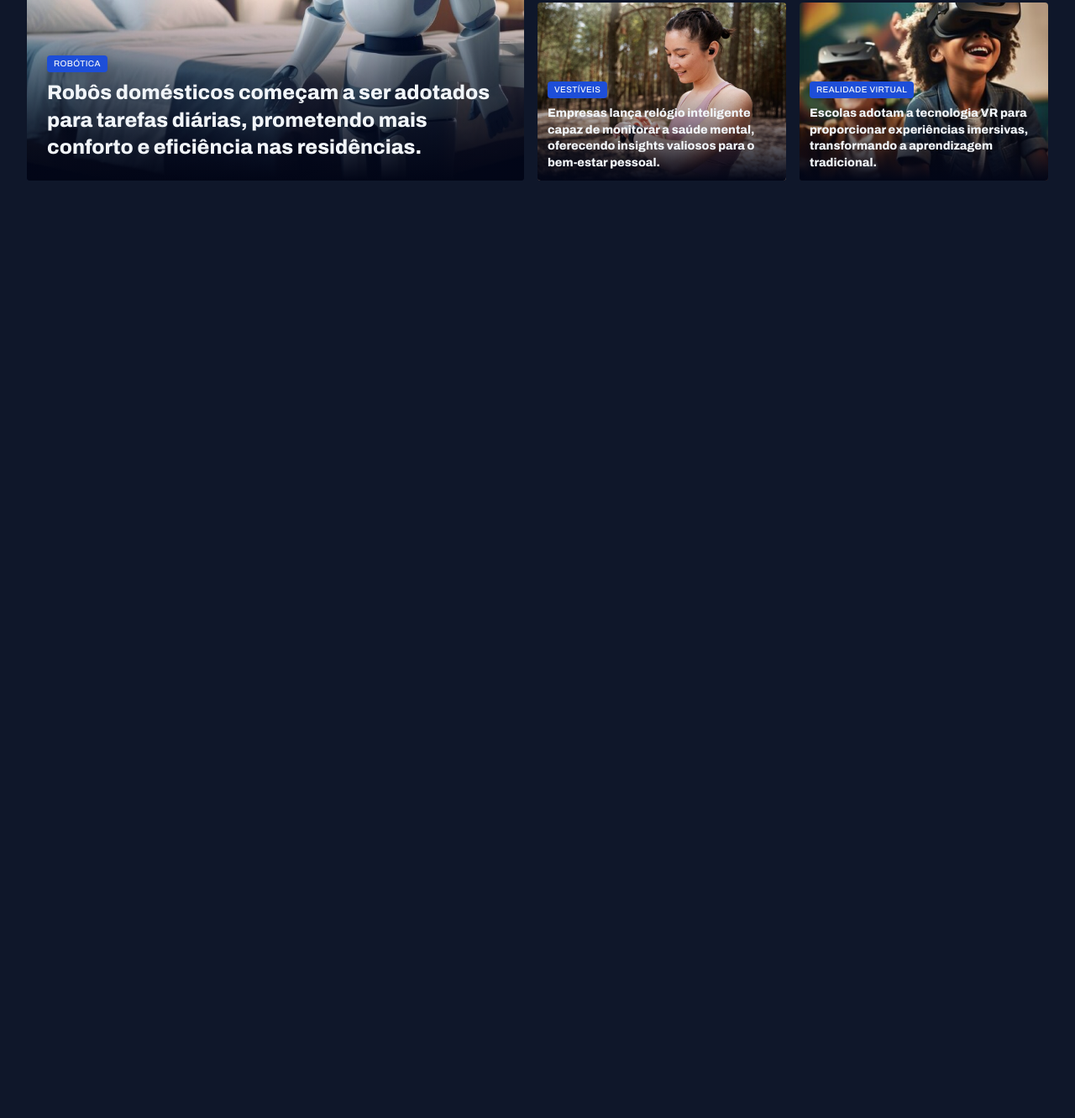
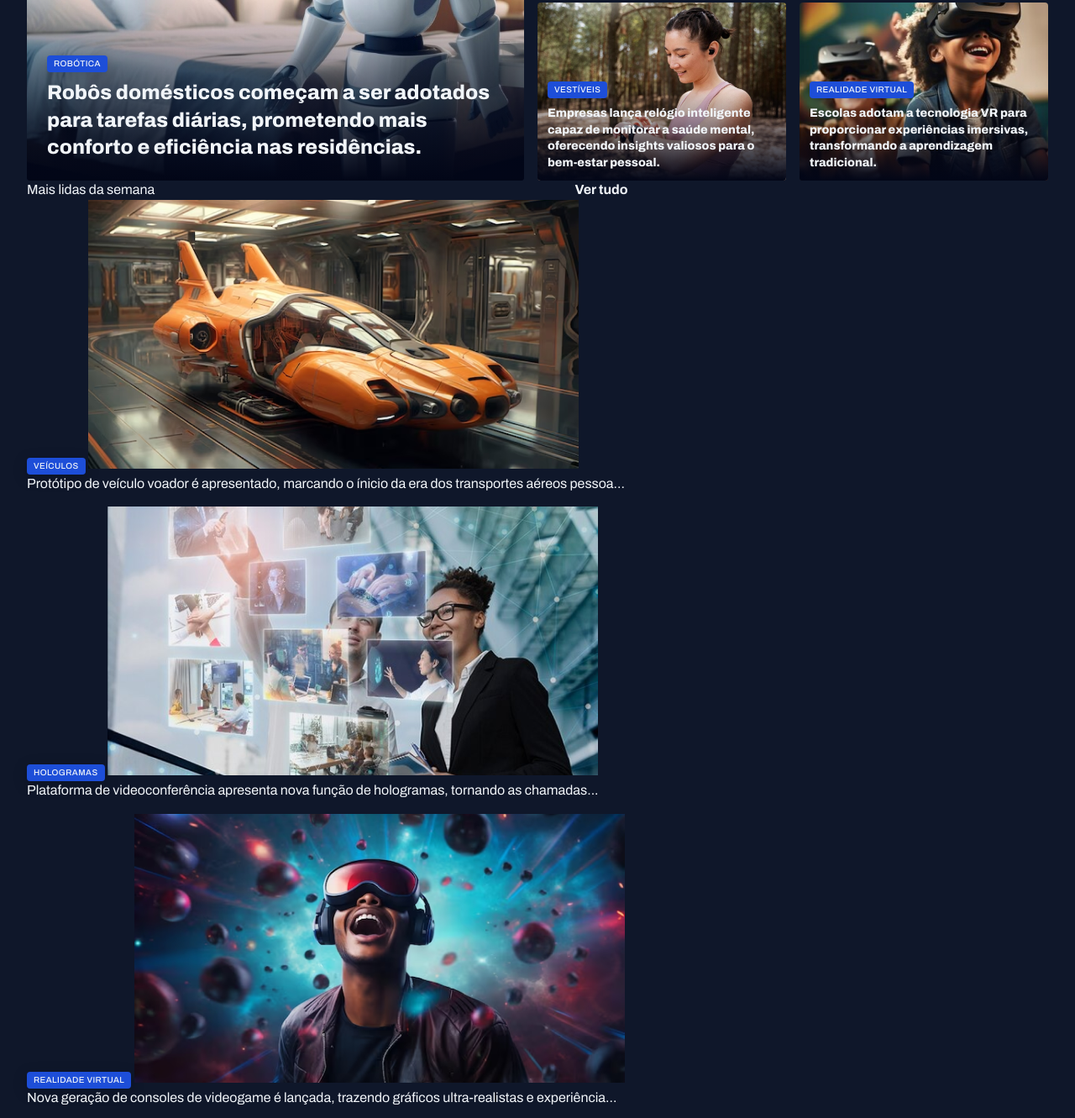
Before and after one commit to reysonafonso/portal_noticias, a plain HTML site: page index.html in a window 1280 px wide. Shown: the part 389-1720 px from the top of the page at 84% size. Before the commit the page ends 800 px from the top, so only its background shows below. Drawn offline with Linux system fonts and the light colour scheme.

Commit message:
estruturando seção mais lidas da semana

```diff
--- a/index.html
+++ b/index.html
@@ -79,6 +79,42 @@
                 </figure>
             </div>
         </section>
+
+        <section id="weekly">
+            <header class="grid grid-flow-col">
+                <h3>Mais lidas da semana</h3>
+                <a href="#" class="grid grid-flow-col">
+                    <strong>Ver tudo</strong>
+                    <span></span>
+                </a>
+            </header>
+
+            <div class="grid gap-16">
+                <figure>
+                    <span class="content-tag">veículos</span>
+                    <img src="assets/images/Image 06.png" alt="">
+                    <p>Protótipo de veículo voador é apresentado, marcando o ínicio da era dos transportes aéreos pessoa...</p>
+                </figure>
+
+                <figure>
+                    <span class="content-tag">hologramas</span>
+                    <img src="assets/images/Image 07.png" alt="">
+                    <p>Plataforma de videoconferência apresenta nova função de hologramas, tornando as chamadas...</p>
+                </figure>
+
+                <figure>
+                    <span class="content-tag">realidade virtual</span>
+                    <img src="assets/images/Image 08.png" alt="">
+                    <p>Nova geração de consoles de videogame é lançada, trazendo gráficos ultra-realistas e experiência...</p>
+                </figure>
+
+                <figure>
+                    <span class="content-tag">internet</span>
+                    <img src="assets/images/Image 09.png" alt="">
+                    <p>Projeto busca oferecer internet de alta velocidade em áreas remotas através de satélites</p>
+                </figure>
+            </div>
+        </section>
     </main>
 </body>
 </html>
```
